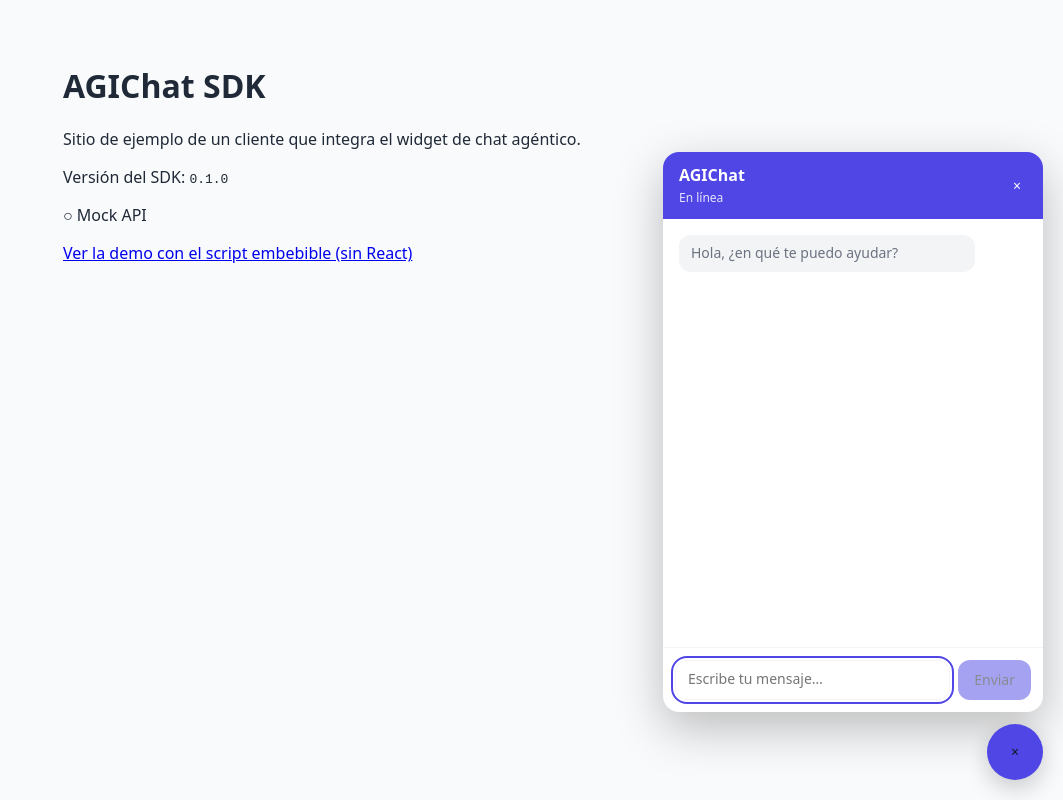
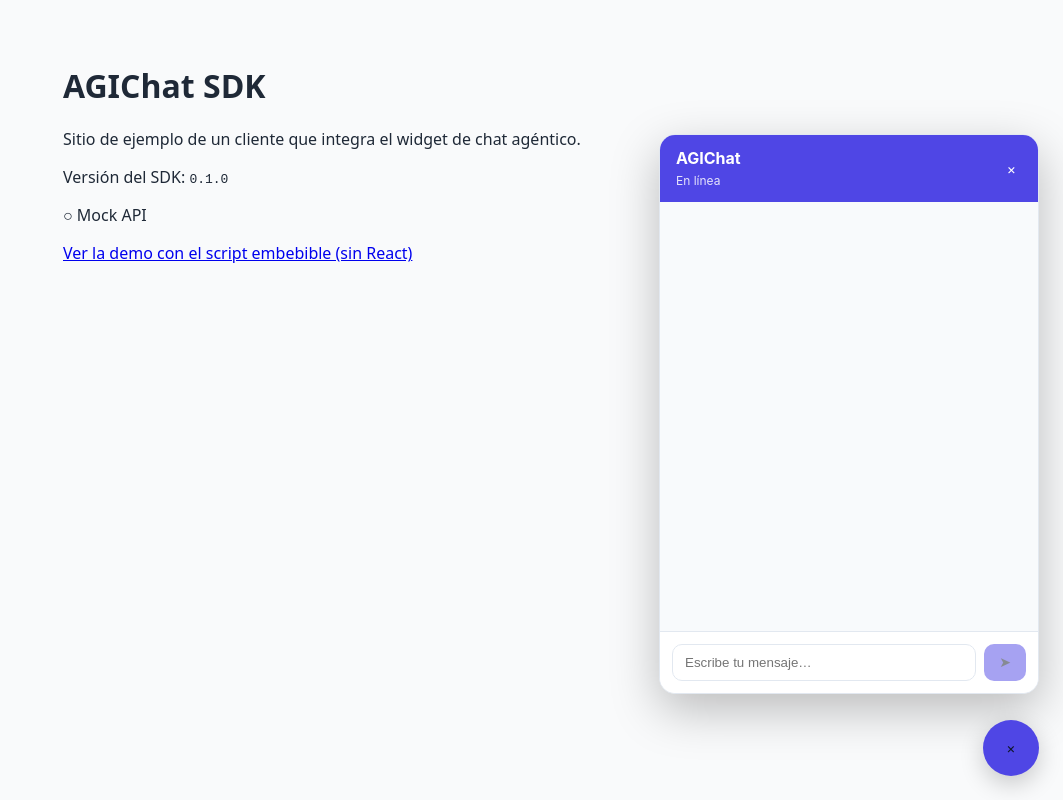
Before and after one commit to quiqueb06/Proyecto-1-agichat-widget, a React (Vite) app: page / in a window 1280 px wide. Both pictures are taken after a click on the button "Abrir chat". Shown: the whole page, without its empty margins (217-1280 px from the left). Built offline with nearby package versions, Linux system fonts and the light colour scheme.

Commit message:
feat: integrar con sdk

```diff
--- a/demo/App.tsx
+++ b/demo/App.tsx
@@ -1,4 +1,4 @@
-import { AGIChatWidget, StatusBadge, VERSION } from '../src';
+import { AGIChatView, AGIChatWidget, StatusBadge, VERSION } from '../src';
 
 /**
  * Página de demostración: simula el sitio de un cliente que integra el widget.
@@ -24,6 +24,7 @@ export function App() {
         title="AGIChat"
         welcomeMessage="Hola, ¿en qué te puedo ayudar?"
         persistHistory
+		view={AGIChatView}
       />
     </main>
   );
--- /dev/null
+++ b/src/components/AGIChatView.tsx
@@ -0,0 +1,44 @@
+import type { ChatViewProps } from '../core';
+import { ChatLauncher } from './ChatLauncher';
+import { ChatWindow } from './ChatWindow';
+import '../styles/theme.css';
+import '../styles/widget.css';
+
+export function AGIChatView({
+  messages,
+  isTyping,
+  connectionState,
+  failedMessageIds,
+  error,
+  open,
+  title,
+  placeholder,
+  onSend,
+  onRetry,
+  onOpen,
+  onClose,
+}: ChatViewProps) {
+  return (
+    <div className="agichat-widget">
+      {open && (
+        <ChatWindow
+          messages={messages}
+          isTyping={isTyping}
+          title={title}
+          placeholder={placeholder}
+          connectionState={connectionState}
+          failedMessageIds={failedMessageIds}
+          error={error}
+          onClose={onClose}
+          onSend={onSend}
+          onRetry={onRetry}
+        />
+      )}
+
+      <ChatLauncher
+        isOpen={open}
+        onClick={open ? onClose : onOpen}
+      />
+    </div>
+  );
+}
--- a/src/components/ChatWindow.tsx
+++ b/src/components/ChatWindow.tsx
@@ -1,24 +1,39 @@
+import type { ConnectionState, Message } from '../types';
 import { MessageInput } from './MessageInput';
 import { MessageList } from './MessageList';
 
-type DemoMessage = {
-  id: string;
-  sender: 'user' | 'assistant';
-  content: string;
+const STATUS_LABELS: Record<ConnectionState, string> = {
+  disconnected: 'Desconectado',
+  connecting: 'Conectando…',
+  connected: 'En línea',
+  reconnecting: 'Reconectando…',
+  error: 'Sin conexión',
 };
 
 type ChatWindowProps = {
-  messages: DemoMessage[];
+  messages: readonly Message[];
   isTyping?: boolean;
+  title: string;
+  placeholder: string;
+  connectionState: ConnectionState;
+  failedMessageIds: readonly string[];
+  error: Error | null;
   onClose: () => void;
   onSend: (message: string) => void;
+  onRetry: (id: string) => void;
 };
 
 export function ChatWindow({
   messages,
   isTyping = false,
+  title,
+  placeholder,
+  connectionState,
+  failedMessageIds,
+  error,
   onClose,
   onSend,
+  onRetry,
 }: ChatWindowProps) {
   return (
     <section
@@ -29,8 +44,13 @@ export function ChatWindow({
     >
       <header className="agichat-header">
         <div>
-          <h2 id="agichat-title">AGIChat</h2>
-          <span className="agichat-status">En línea</span>
+          <h2 id="agichat-title">{title}</h2>
+          <span
+            className="agichat-status"
+            data-state={connectionState}
+          >
+            {STATUS_LABELS[connectionState]}
+          </span>
         </div>
 
         <button
@@ -43,9 +63,23 @@ export function ChatWindow({
         </button>
       </header>
 
-      <MessageList messages={messages} isTyping={isTyping} />
+      <MessageList
+        messages={messages}
+        isTyping={isTyping}
+        failedMessageIds={failedMessageIds}
+        onRetry={onRetry}
+      />
 
-      <MessageInput onSend={onSend} />
+      {error && (
+        <p className="agichat-error" role="alert">
+          {error.message}
+        </p>
+      )}
+
+      <MessageInput
+        onSend={onSend}
+        placeholder={placeholder}
+      />
     </section>
   );
 }
--- a/src/components/MessageInput.tsx
+++ b/src/components/MessageInput.tsx
@@ -3,11 +3,13 @@ import type { FormEvent } from 'react';
 
 type MessageInputProps = {
   onSend: (message: string) => void;
+  placeholder?: string;
   disabled?: boolean;
 };
 
 export function MessageInput({
   onSend,
+  placeholder = 'Escribe un mensaje...',
   disabled = false,
 }: MessageInputProps) {
   const [value, setValue] = useState('');
@@ -36,7 +38,7 @@ export function MessageInput({
         type="text"
         value={value}
         onChange={(event) => setValue(event.target.value)}
-        placeholder="Escribe un mensaje..."
+        placeholder={placeholder}
         disabled={disabled}
         autoComplete="off"
       />
--- a/src/components/MessageList.tsx
+++ b/src/components/MessageList.tsx
@@ -1,19 +1,18 @@
 import { useEffect, useRef } from 'react';
-
-type DemoMessage = {
-  id: string;
-  sender: 'user' | 'assistant';
-  content: string;
-};
+import type { Message } from '../types';
 
 type MessageListProps = {
-  messages: DemoMessage[];
+  messages: readonly Message[];
   isTyping?: boolean;
+  failedMessageIds: readonly string[];
+  onRetry: (id: string) => void;
 };
 
 export function MessageList({
   messages,
   isTyping = false,
+  failedMessageIds,
+  onRetry,
 }: MessageListProps) {
   const bottomRef = useRef<HTMLDivElement>(null);
 
@@ -30,18 +29,37 @@ export function MessageList({
       aria-live="polite"
       aria-label="Mensajes del chat"
     >
-      {messages.map((message) => (
+      {messages.map((message) => {
+        const failed = failedMessageIds.includes(message.id);
+
+        return (
           <div
             key={message.id}
-          className={`agichat-message agichat-message--${message.sender}`}
+            className={`agichat-message agichat-message--${message.role}`}
+            aria-busy={message.status === 'streaming'}
           >
             <div className="agichat-message__bubble">
               {message.content}
+
+              {failed && (
+                <div className="agichat-failed">
+                  <span>No se envió.</span>
+
+                  <button
+                    type="button"
+                    className="agichat-retry"
+                    onClick={() => onRetry(message.id)}
+                  >
+                    Reintentar
+                  </button>
+                </div>
+              )}
             </div>
           </div>
-      ))}
+        );
+      })}
 
-      {isTyping && (
+      {isTyping && messages.at(-1)?.status !== 'streaming' && (
         <div
           className="agichat-typing"
           role="status"
--- a/src/index.ts
+++ b/src/index.ts
@@ -9,6 +9,7 @@ export { ChatLauncher } from './components/ChatLauncher';
 export { ChatWindow } from './components/ChatWindow';
 export { MessageList } from './components/MessageList';
 export { MessageInput } from './components/MessageInput';
+export { AGIChatView } from './components/AGIChatView';
 
 export type {
   Message,
```
Also changed, not shown: src/components/AGIChatWidget.tsx (deleted, +0 -84 lines), 1 other file (tests, documents, lock files or other folders). Lines whose indentation alone changed are shown as unchanged.
